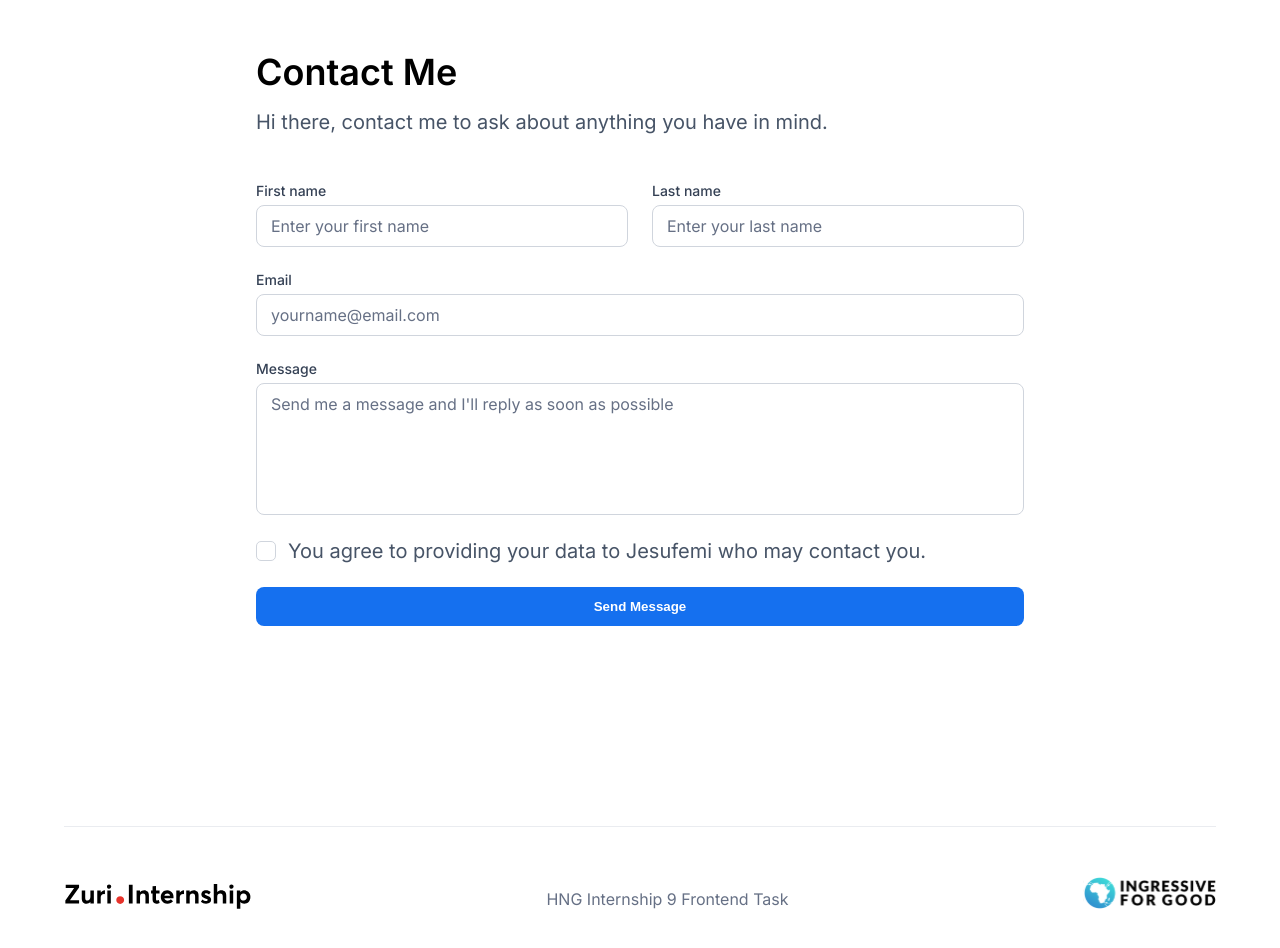
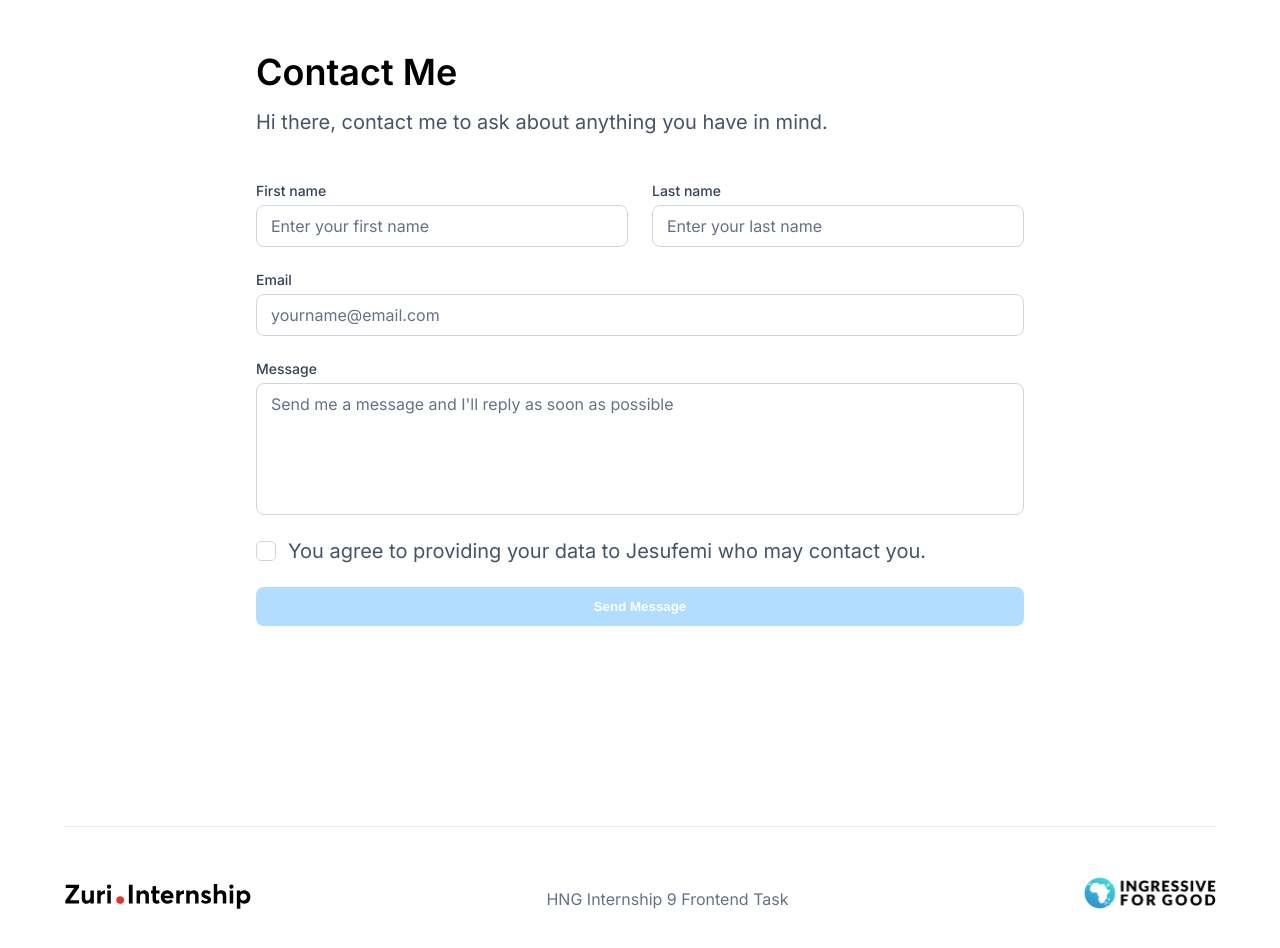
Before and after one commit to jesufemigan/linktree-clone, a React (Create React App) app: page /contact in a window 1280 px wide. Shown: the top 948 px of the page. Built offline with nearby package versions, Linux system fonts and the light colour scheme.

Commit message:
feat: disable button if checkbox not clicked

```diff
--- a/src/pages/Contact/Contact.jsx
+++ b/src/pages/Contact/Contact.jsx
@@ -6,9 +6,10 @@ import { useRef, useState } from 'react';
 
 const Contact = () => {
   const name = 'Jesufemi'
+  const messageRef = useRef(null)
 
-  const messageRef = useRef(null)
   const [messageToSend, setMessageToSend] = useState('')
+  const [checkBoxValue, setCheckBoxValue] = useState(false)
 
   const handleSubmit = (e) => {
     e.preventDefault()
@@ -17,7 +18,6 @@ const Contact = () => {
       messageRef.current.classList.add('error')
     }
     messageRef.current.nextSibling.style.display = 'block'
-
   }
 
   if (messageToSend !== '') {
@@ -53,13 +53,13 @@ const Contact = () => {
           </div>
           <div className='checkbox-container'>
           <label className="checkbox">
-            <input type="checkbox" />
+            <input type="checkbox" value={checkBoxValue} onChange={() => setCheckBoxValue(prev => !prev)}/>
             <span className="checkmark"></span>
           </label>
             <p>You agree to providing your data to {name} who may contact you.</p>
           </div>
 
-          <button type='submit' id='btn__submit'>Send Message</button>
+          <button type='submit' id='btn__submit' disabled={!checkBoxValue}>Send Message</button>
         </form>
       </div>
       <Footer />
```
